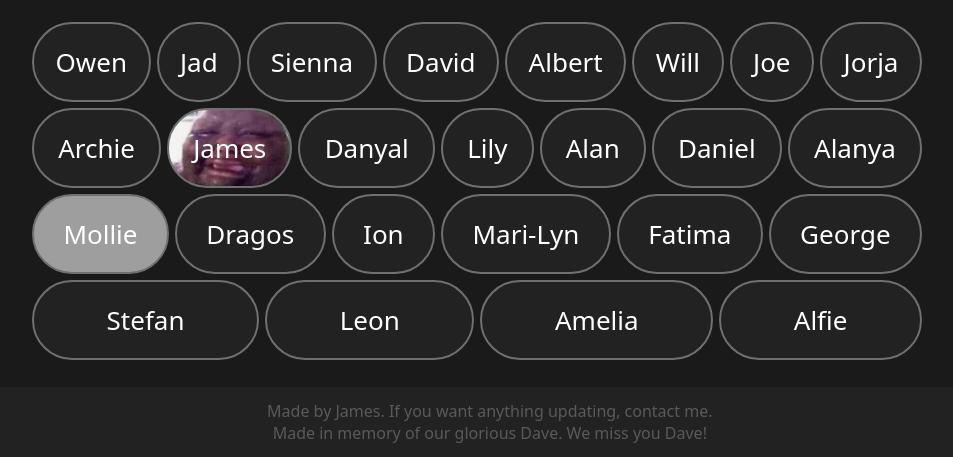
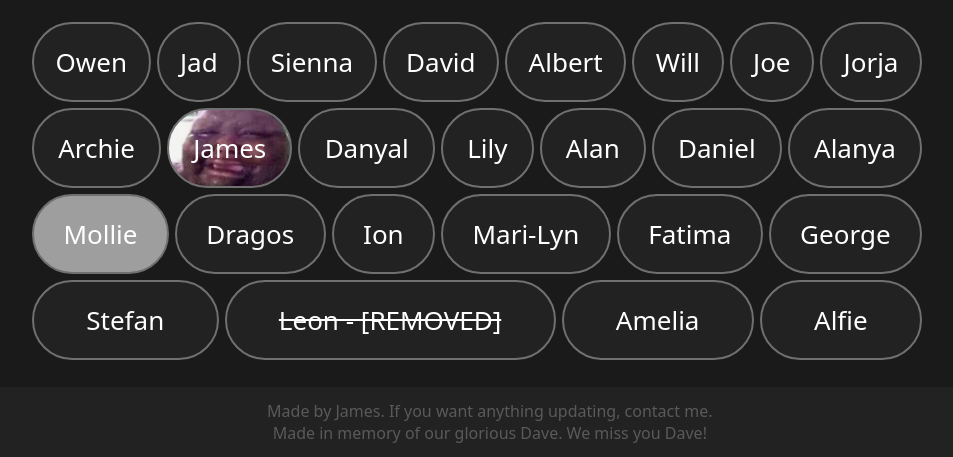
Before and after one commit to foggyzeus1/foggyzeus1.github.io, a plain HTML site: page index.html in a window 1280 px wide. Shown: the part 343-800 px from the top of the page, without its empty margins (163-1116 px from the left). Drawn offline with Linux system fonts and the light colour scheme; grey boxes are pictures that could not be loaded.

Commit message:
REXEXEXEXEXEXEXEXEXEXEXEXEXEX

```diff
--- a/index.html
+++ b/index.html
@@ -160,9 +160,9 @@
         >
         <a
           class="toSite"
-          href="https://bsdc-leon.github.io"
+          style="text-decoration: line-through;"
 
-          >Leon</a
+          >Leon - [REMOVED]</a
         >
         <a
           class="toSite"
```
